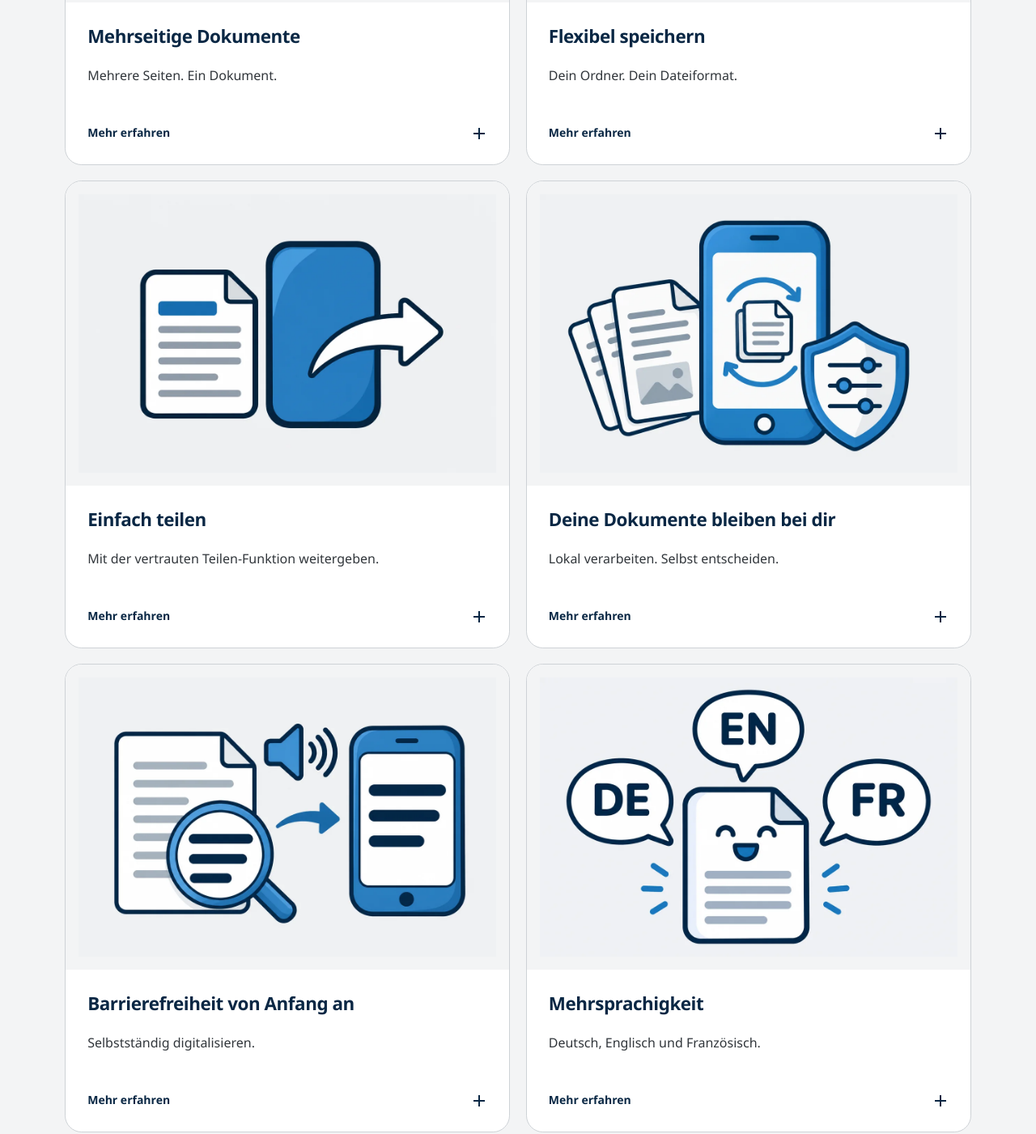
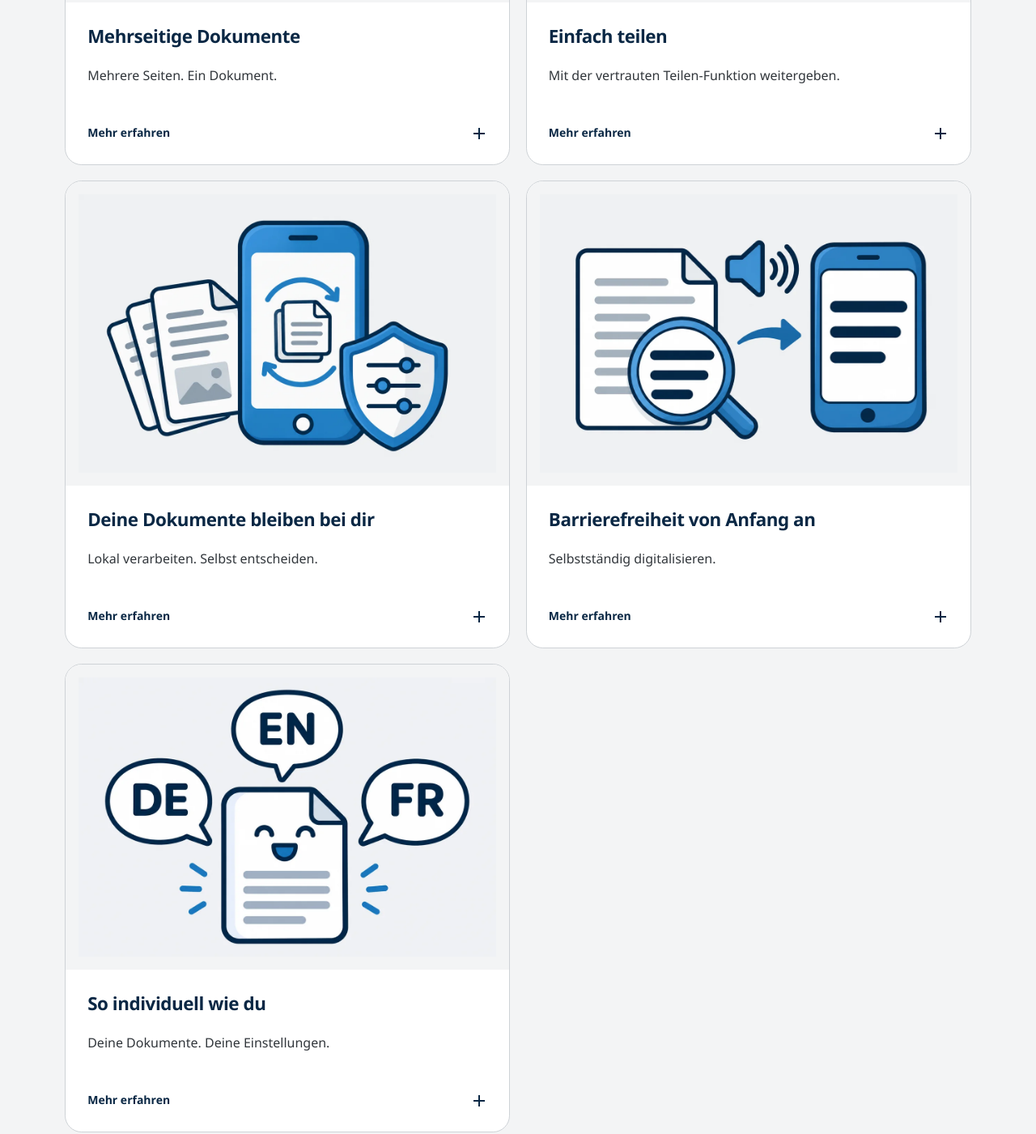
Before and after one commit to 4k5mm85mj2-ship-it/Webseite, a website: page apps/dokumaro/index.html in a window 1280 px wide. Shown: the part 3374-4775 px from the top of the page at 81% size. Drawn offline with Linux system fonts and the light colour scheme.

Commit message:
WA03: Einstellungen bündeln und redundante Funktionsbeschreibungen reduzieren

```diff
--- a/apps/dokumaro/index.html
+++ b/apps/dokumaro/index.html
@@ -88,12 +88,12 @@
         <details class="game-card"><summary><span class="dokumaro-art" aria-hidden="true"><img src="../../assets/dokumaro/scanner.png" alt="" width="640" height="480" loading="lazy" decoding="async"></span><h3 class="game-info dokumaro-feature-title">Automatisch oder manuell scannen</h3><span class="game-info dokumaro-card-meta"><span class="game-teaser">Die Aufnahme liegt in deiner Hand.</span><span class="disclosure-label"><span class="closed-label">Mehr erfahren</span><span class="open-label">Beschreibung schließen</span><span class="disclosure-icon" aria-hidden="true"></span></span></span></summary><div class="game-description"><p>Dokumaro erfasst Dokumente automatisch, sobald die Aufnahmebedingungen geeignet sind.</p><p>Alternativ kannst du die Aufnahme selbst auslösen.</p></div></details>
         <details class="game-card"><summary><span class="dokumaro-art" aria-hidden="true"><img src="../../assets/dokumaro/quality.webp" alt="" width="1200" height="800" loading="lazy" decoding="async"></span><h3 class="game-info dokumaro-feature-title">Optimierte Dokumentenqualität</h3><span class="game-info dokumaro-card-meta"><span class="game-teaser">Klarer und besser lesbar.</span><span class="disclosure-label"><span class="closed-label">Mehr erfahren</span><span class="open-label">Beschreibung schließen</span><span class="disclosure-icon" aria-hidden="true"></span></span></span></summary><div class="game-description"><p>Dokumaro bereitet deine erfassten Dokumente automatisch auf.</p><p>Perspektive, Ausrichtung, Beleuchtung und Kontraste werden optimiert, damit deine Dokumente möglichst klar und gut lesbar sind.</p></div></details>
         <details class="game-card"><summary><span class="dokumaro-art" aria-hidden="true"><img src="../../assets/dokumaro/reading.webp" alt="" width="1200" height="800" loading="lazy" decoding="async"></span><h3 class="game-info dokumaro-feature-title">Dokumente lesen</h3><span class="game-info dokumaro-card-meta"><span class="game-teaser">Erkannten Text direkt lesen.</span><span class="disclosure-label"><span class="closed-label">Mehr erfahren</span><span class="open-label">Beschreibung schließen</span><span class="disclosure-icon" aria-hidden="true"></span></span></span></summary><div class="game-description"><p>Die integrierte Texterkennung macht deine Dokumente maschinenlesbar.</p><p>Du kannst den erkannten Text bereits vor dem Speichern lesen oder dir mit VoiceOver vorlesen lassen.</p></div></details>
-        <details class="game-card"><summary><span class="dokumaro-art" aria-hidden="true"><img src="../../assets/dokumaro/pages-export.webp" alt="" width="1200" height="800" loading="lazy" decoding="async"></span><h3 class="game-info dokumaro-feature-title">Mehrseitige Dokumente</h3><span class="game-info dokumaro-card-meta"><span class="game-teaser">Mehrere Seiten. Ein Dokument.</span><span class="disclosure-label"><span class="closed-label">Mehr erfahren</span><span class="open-label">Beschreibung schließen</span><span class="disclosure-icon" aria-hidden="true"></span></span></span></summary><div class="game-description"><p>Erfasse mehrere Seiten nacheinander und fasse sie zu einem gemeinsamen Dokument zusammen.</p><p>Du entscheidest, ob Dokumaro automatisch mit der nächsten Seite fortfährt oder du den nächsten Scan selbst startest.</p></div></details>
-        <details class="game-card"><summary><span class="dokumaro-art" aria-hidden="true"><img src="../../assets/dokumaro/pages-export.webp" alt="" width="1200" height="800" loading="lazy" decoding="async"></span><h3 class="game-info dokumaro-feature-title">Flexibel speichern</h3><span class="game-info dokumaro-card-meta"><span class="game-teaser">Dein Ordner. Dein Dateiformat.</span><span class="disclosure-label"><span class="closed-label">Mehr erfahren</span><span class="open-label">Beschreibung schließen</span><span class="disclosure-icon" aria-hidden="true"></span></span></span></summary><div class="game-description"><p>Speichere deine Dokumente in einem selbst gewählten Ordner in der Dateien-App.</p><p>Dokumaro unterstützt folgende Dateiformate:</p><ul><li>Durchsuchbares PDF</li><li>Word (DOCX)</li><li>Rich Text (RTF)</li><li>Textdatei (TXT)</li></ul></div></details>
+        <details class="game-card"><summary><span class="dokumaro-art" aria-hidden="true"><img src="../../assets/dokumaro/pages-export.webp" alt="" width="1200" height="800" loading="lazy" decoding="async"></span><h3 class="game-info dokumaro-feature-title">Mehrseitige Dokumente</h3><span class="game-info dokumaro-card-meta"><span class="game-teaser">Mehrere Seiten. Ein Dokument.</span><span class="disclosure-label"><span class="closed-label">Mehr erfahren</span><span class="open-label">Beschreibung schließen</span><span class="disclosure-icon" aria-hidden="true"></span></span></span></summary><div class="game-description"><p>Erfasse mehrere Seiten nacheinander und fasse sie zu einem gemeinsamen Dokument zusammen.</p></div></details>
+
         <details class="game-card"><summary><span class="dokumaro-art" aria-hidden="true"><img src="../../assets/dokumaro/sharing.webp" alt="" width="1200" height="800" loading="lazy" decoding="async"></span><h3 class="game-info dokumaro-feature-title">Einfach teilen</h3><span class="game-info dokumaro-card-meta"><span class="game-teaser">Mit der vertrauten Teilen-Funktion weitergeben.</span><span class="disclosure-label"><span class="closed-label">Mehr erfahren</span><span class="open-label">Beschreibung schließen</span><span class="disclosure-icon" aria-hidden="true"></span></span></span></summary><div class="game-description"><p>Teile deine digitalisierten Dokumente unkompliziert über die vertraute Teilen-Funktion deines iPhones oder iPads.</p></div></details>
         <details class="game-card"><summary><span class="dokumaro-art" aria-hidden="true"><img src="../../assets/dokumaro/privacy.webp" alt="" width="1200" height="800" loading="lazy" decoding="async"></span><h3 class="game-info dokumaro-feature-title">Deine Dokumente bleiben bei dir</h3><span class="game-info dokumaro-card-meta"><span class="game-teaser">Lokal verarbeiten. Selbst entscheiden.</span><span class="disclosure-label"><span class="closed-label">Mehr erfahren</span><span class="open-label">Beschreibung schließen</span><span class="disclosure-icon" aria-hidden="true"></span></span></span></summary><div class="game-description"><p>Dokumaro verarbeitet deine Dokumente lokal auf deinem Gerät.</p><p>Du benötigst kein Benutzerkonto und keinen zusätzlichen Cloud-Dienst.</p><p>Du entscheidest selbst, wo du deine Dokumente speicherst und mit wem du sie teilst.</p></div></details>
         <details class="game-card"><summary><span class="dokumaro-art" aria-hidden="true"><img src="../../assets/dokumaro/accessibility.webp" alt="" width="1200" height="800" loading="lazy" decoding="async"></span><h3 class="game-info dokumaro-feature-title">Barrierefreiheit von Anfang an</h3><span class="game-info dokumaro-card-meta"><span class="game-teaser">Selbstständig digitalisieren.</span><span class="disclosure-label"><span class="closed-label">Mehr erfahren</span><span class="open-label">Beschreibung schließen</span><span class="disclosure-icon" aria-hidden="true"></span></span></span></summary><div class="game-description"><p>Dokumaro wurde mit dem Anspruch entwickelt, möglichst vielen Menschen das selbstständige Digitalisieren von Dokumenten zu ermöglichen.</p><p>Dazu gehören:</p><ul><li>VoiceOver-Unterstützung.</li><li>Akustische Ausrichtungshinweise.</li><li>Anpassbare Schriftgrößen.</li><li>Gut erkennbare Kontraste.</li><li>Helles und dunkles Erscheinungsbild.</li><li>Einfache und intuitive Bedienung.</li></ul></div></details>
-        <details class="game-card"><summary><span class="dokumaro-art" aria-hidden="true"><img src="../../assets/dokumaro/languages.webp" alt="" width="1200" height="800" loading="lazy" decoding="async"></span><h3 class="game-info dokumaro-feature-title">Mehrsprachigkeit</h3><span class="game-info dokumaro-card-meta"><span class="game-teaser">Deutsch, Englisch und Französisch.</span><span class="disclosure-label"><span class="closed-label">Mehr erfahren</span><span class="open-label">Beschreibung schließen</span><span class="disclosure-icon" aria-hidden="true"></span></span></span></summary><div class="game-description"><p>Dokumaro unterstützt Deutsch, Englisch und Französisch.</p><p>Die Sprache lässt sich direkt in den Einstellungen der App auswählen.</p></div></details>
+        <details class="game-card"><summary><span class="dokumaro-art" aria-hidden="true"><img src="../../assets/dokumaro/languages.webp" alt="" width="1200" height="800" loading="lazy" decoding="async"></span><h3 class="game-info dokumaro-feature-title">So individuell wie du</h3><span class="game-info dokumaro-card-meta"><span class="game-teaser">Deine Dokumente. Deine Einstellungen.</span><span class="disclosure-label"><span class="closed-label">Mehr erfahren</span><span class="open-label">Beschreibung schließen</span><span class="disclosure-icon" aria-hidden="true"></span></span></span></summary><div class="game-description"><p>Bestimme selbst, wo und in welchem Format du deine Dokumente speicherst. Wähle deine bevorzugte Sprache und entscheide, ob dich akustische Hinweise beim Scannen unterstützen und weitere Seiten automatisch erfasst werden sollen.</p><p>Dokumaro unterstützt Deutsch, Englisch und Französisch sowie folgende Dateiformate:</p><ul><li>Durchsuchbares PDF</li><li>Word (DOCX)</li><li>Rich Text (RTF)</li><li>Textdatei (TXT)</li></ul><p>Einfach eingestellt. Individuell genutzt.</p></div></details>
       </div>
     </div></section>
     <section class="contact-section" aria-labelledby="doku-contact-title"><div class="container contact-inner"><div><p class="eyebrow">Im Austausch bleiben</p><h2 id="doku-contact-title">Deine Fragen und Ideen<br>sind willkommen.</h2><p>Hast du eine Frage zu Dokumaro oder eine Idee, die das Digitalisieren noch einfacher macht? Schreib uns gerne.</p></div><a class="button button-light" href="../../support.html?v=1b95f2c185c6#kontaktformular">Zum Kontaktformular</a></div></section>
```
